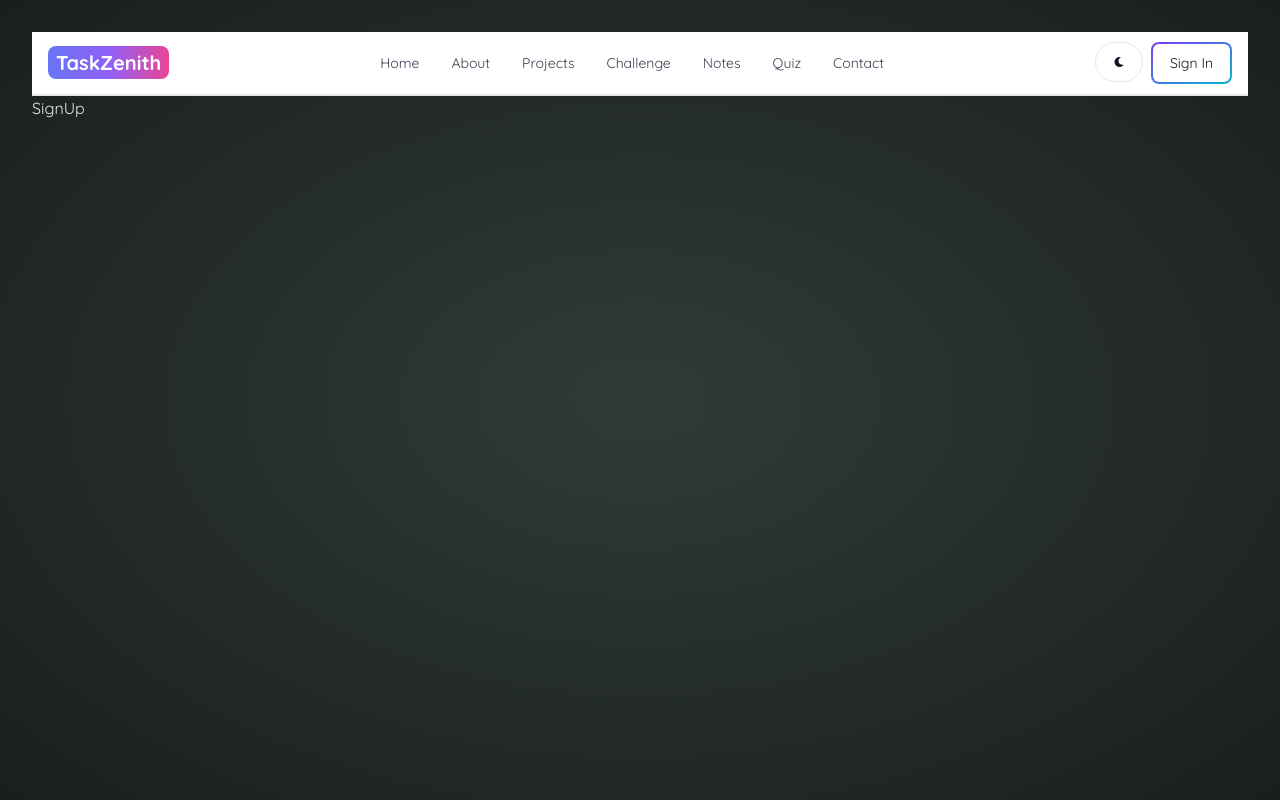
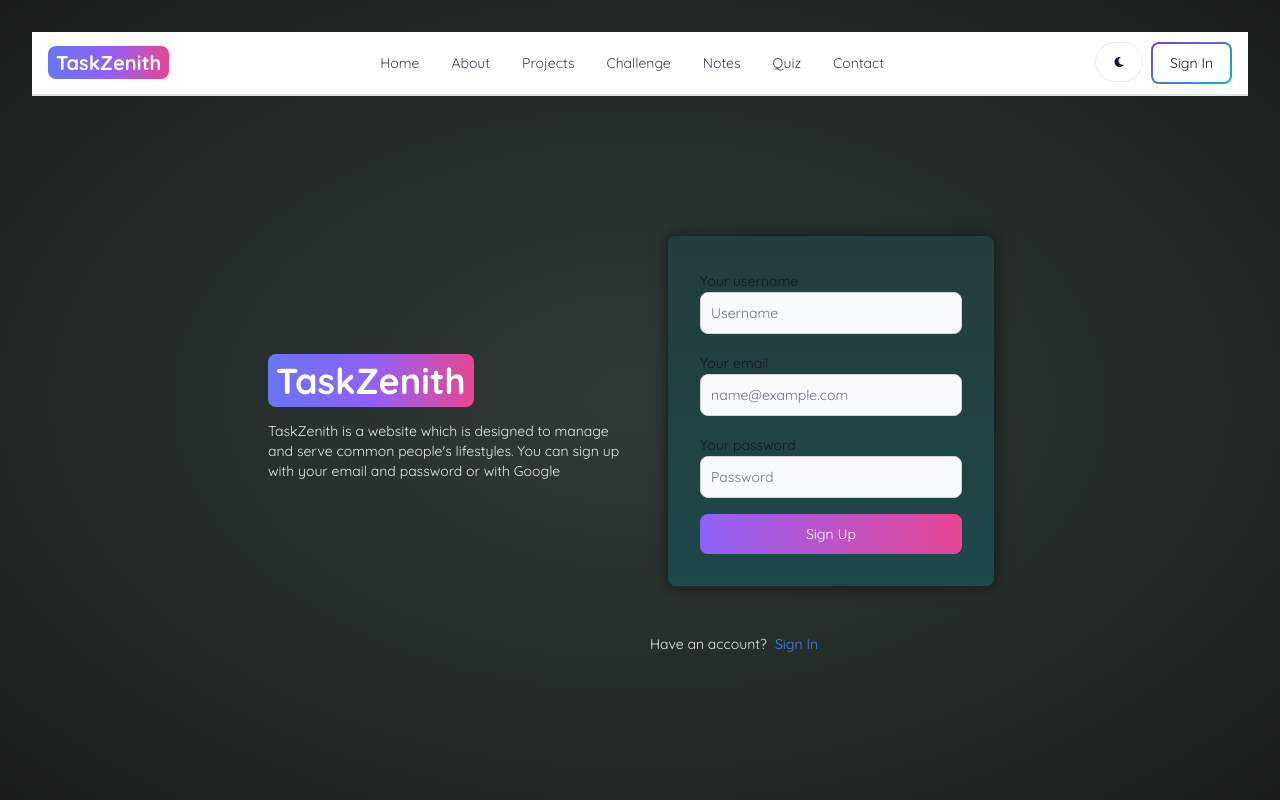
Before and after one commit to anilpiparaiya/TaskZenith, a React (Vite) app: page /sign-up in a window 1280 px wide. Shown: the top 800 px of the page. Built offline with nearby package versions, Linux system fonts and the light colour scheme.

Commit message:
Create signup page UI

```diff
--- a/src/pages/SignUp.jsx
+++ b/src/pages/SignUp.jsx
@@ -1,7 +1,61 @@
-import React from 'react'
+import { Button, Label, TextInput } from "flowbite-react";
+import { Link } from "react-router-dom";
 
 export default function SignUp() {
   return (
-    <div>SignUp</div>
-  )
+    <div className="min-h-screen mt-20">
+      <div
+        className="flex p-3 max-w-3xl mx-auto flex-col
+      md:flex-row md:items-center gap-5"
+      >
+        {/* left */}
+        <div className="flex-1">
+          <Link to="/" className="font-bold dark:text-white text-4xl">
+            <span
+              className="px-2 py-1 bg-gradient-to-r
+            from-indigo-500 via-purple-500 to-pink-500 rounded-lg text-white"
+            >
+              TaskZenith
+            </span>
+          </Link>
+          <p className="text-sm mt-5">
+            TaskZenith is a website which is designed to manage and serve common
+            people's lifestyles. You can sign up with your email and password or
+            with Google
+          </p>
+        </div>
+
+        {/* right */}
+        <div className="flex-1">
+          <form className="flex flex-col gap-4">
+            <div className="">
+              <Label value="Your username"></Label>
+              <TextInput type="text" placeholder="Username" id="username" />
+            </div>
+
+            <div className="">
+              <Label value="Your email"></Label>
+              <TextInput type="text" placeholder="name@example.com" id="email" />
+            </div>
+
+            <div className="">
+              <Label value="Your password"></Label>
+              <TextInput type="text" placeholder="Password" id="password" />
+            </div>
+
+            <Button gradientDuoTone="purpleToPink" type="submit">
+              Sign Up
+            </Button>
+          </form>
+
+          <div className="flex gap-2 text-sm mt-5">
+            <span>Have an account?</span>
+            <Link to="sign-in" className="text-blue-500">
+              Sign In
+            </Link>
+          </div>
+        </div>
+      </div>
+    </div>
+  );
 }
```
